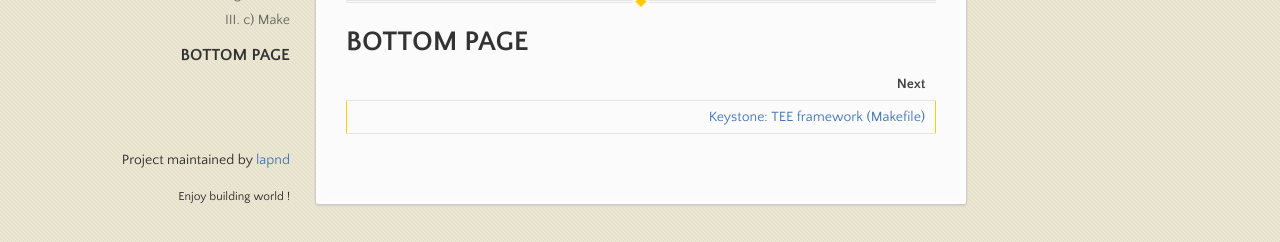
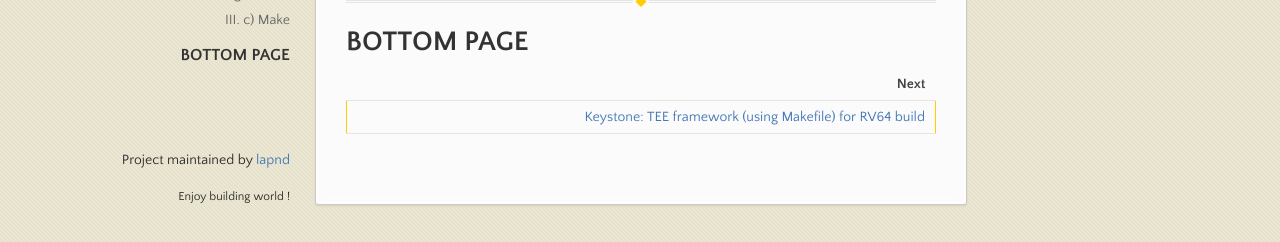
Before and after one commit to lapnd/httdes.github.io, a Jekyll site: the page built from init.md, in a window 1280 px wide and 900 px high, scrolled down 7345 px. Shown: the part 655-897 px from the top of the window. Built offline with Jekyll 4.4.1, drawn with Linux system fonts in a browser that asks for light colours; our own code applies the rules of GitHub Pages for plain Markdown files.

Commit message:
Update init.md

```diff
--- a/init.md
+++ b/init.md
@@ -334,4 +334,4 @@ After install the dependencies, clone the toolchain-making folder, and set the c
 
 | Next |
 | ---: |
-| [Keystone: TEE framework (Makefile)](./keystone-makefile.md) |
+| [Keystone: TEE framework (using Makefile) for RV64 build](./keystone-makefile-64.md) |
```
